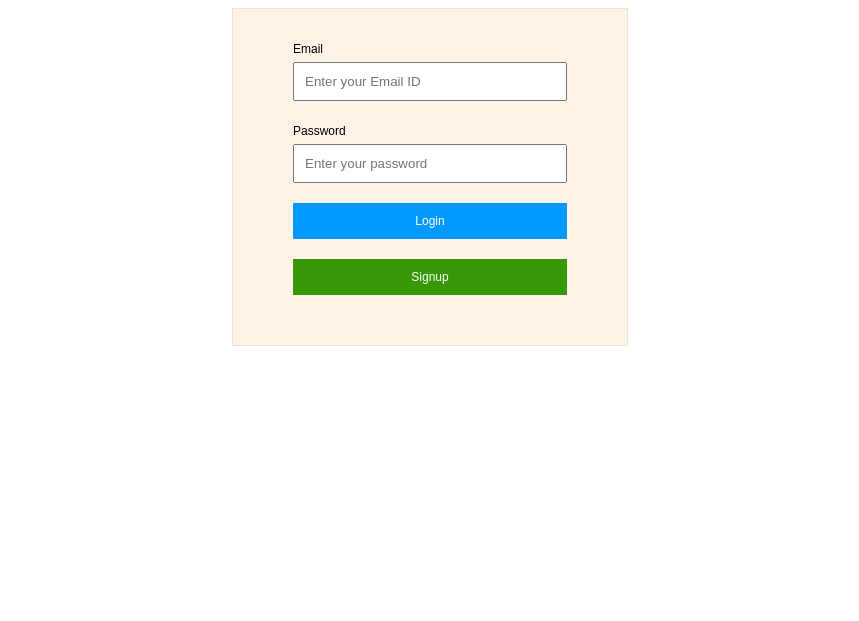
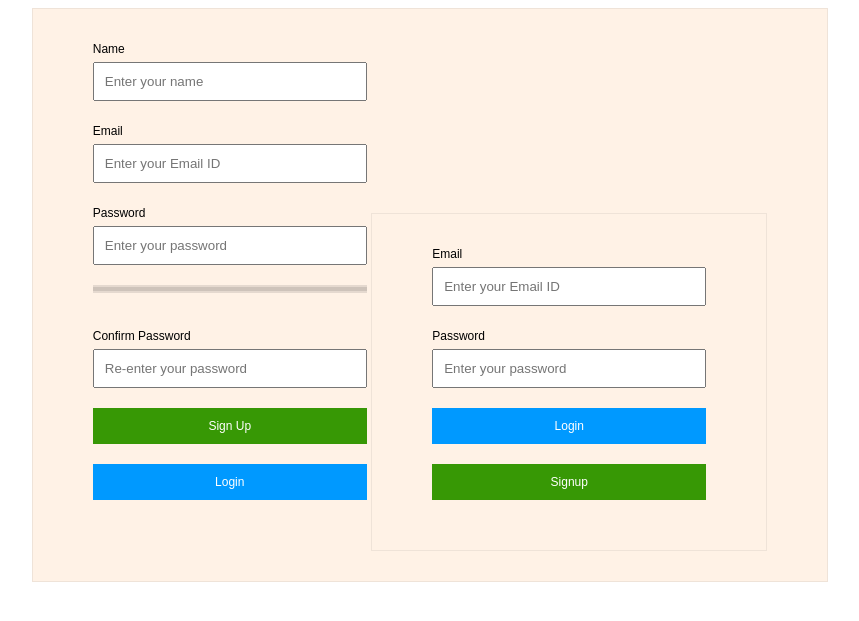
Before and after one commit to DitiroRampate/Registration-Login-using-PHP, a PHP site: page /login.php in a window 1280 px wide. Shown: the top 621 px of the page, without its empty margins (210-1069 px from the left). Run offline with PHP 8.4, Linux system fonts and the light colour scheme; some libraries are stand-ins or nearby versions.

Commit message:
Update login.php

```diff
--- a/login.php
+++ b/login.php
@@ -29,6 +29,171 @@ if (isset($_POST["submit"])) {
 <head>
 <title>Login</title>
 <link rel="stylesheet" type="text/css" href="styles.css">
+    <?php
+if (isset($_POST["submit"])) {
+    include_once 'DBConnect.php';
+
+    $name = $_POST['name'];
+    $email = $_POST['email'];
+    $password = md5($_POST['password']);
+
+    $database = new dbConnect();
+
+    $db = $database->openConnection();
+    $sql1 = "select name, email from tbl_registered_users where email='$email'";
+
+    $user = $db->query($sql1);
+    $result = $user->fetchAll();
+   // $_SESSION['emailname'] = $result[0]['email'];
+
+    if (empty($result)) {
+        $sql = "insert into tbl_registered_users (name,email, password) values('$name','$email','$password')";
+
+        $db->exec($sql);
+
+        $database->closeConnection();
+        $response = array(
+            "type" => "success",
+            "message" => "You have registered successfully.<br/><a href='login.php'>Now Login</a>."
+        );
+    } else {
+        $response = array(
+            "type" => "error",
+            "message" => "Email already in use."
+        );
+    }
+}
+?>
+<!DOCTYPE html>
+<html>
+<head>
+	<title>Sign Up</title>
+	<link rel="stylesheet" type="text/css" href="styles.css">
+	<meta name="author" content="Ditiro">
+	<meta name="viewport" content="width=device-width, initial-scale=1.0">
+
+<script>
+    function signupvalidation(){
+        var name = document.getElementById('name').value;
+        var email = document.getElementById('email').value;
+        var password = document.getElementById('password').value;
+        var confirm_pasword = document.getElementById('confirm_pasword').value;
+        var emailRegex = /^[a-zA-Z0-9.!#$%&'*+/=?^_`{|}~-]+@[a-zA-Z0-9](?:[a-zA-Z0-9-]{0,61}[a-zA-Z0-9])?(?:\.[a-zA-Z0-9](?:[a-zA-Z0-9-]{0,61}[a-zA-Z0-9])?)*$/;
+
+        var valid=true;
+
+        if(name == ""){
+            valid = false;
+            document.getElementById('name_error').innerHTML = "required.";
+        }
+
+        if(email == ""){
+            valid = false;
+            document.getElementById('email_error').innerHTML = "required.";
+        } else {
+            if(!emailRegex.test(email)){
+                valid = false;
+                document.getElementById('email_error').innerHTML = "invalid.";
+            }
+        }
+
+        if(password == "" ){
+            valid = false;
+            document.getElementById('password_error').innerHTML = "required.";
+        }
+        if(confirm_pasword == "" ){
+            valid = false;
+            document.getElementById('confirm_password_error').innerHTML = "required.";
+        }
+
+        if(password != confirm_pasword){
+            valid = false;
+            document.getElementById('confirm_password_error').innerHTML = "Both passwords must be same.";
+        }
+
+        return valid;
+    }
+    </script>
+</head>
+<script src="https://cdnjs.cloudflare.com/ajax/libs/zxcvbn/4.2.0/zxcvbn.js"></script>
+<body>
+    <div class="demo-content">
+        <?php
+        if (! empty($response)) {
+            ?>
+        <div id="response" class="<?php echo $response["type"]; ?>"><?php echo $response["message"]; ?></div>
+        <?php
+        }
+        ?>
+        <form action="" method="POST"
+            onsubmit="return signupvalidation()">
+            <div class="row">
+                <label>Name</label><span id="name_error"></span>
+                <div>
+                    <input type="text" class="form-control" name="name"
+                        id="name" placeholder="Enter your name">
+
+                </div>
+            </div>
+
+            <div class="row">
+                <label>Email</label><span id="email_error"></span>
+                <div>
+                    <input type="text" name="email" id="email"
+                        class="form-control"
+                        placeholder="Enter your Email ID">
+
+                </div>
+            </div>
+
+            <div class="row">
+                <label>Password</label><span id="password_error"></span>
+                <div>
+                    <input type="Password" name="password" id="password"
+                        class="form-control"
+                        placeholder="Enter your password">
+			<div class="row">
+				<meter max="4" id="password-strength-meter"></meter>
+				<p id="password-strength-text"></p>
+			<div>
+
+                </div>
+            </div>
+
+            <div class="row">
+                <label>Confirm Password</label><span
+                    id="confirm_password_error"></span>
+                <div>
+                    <input type="password" name="confirm_pasword"
+                        id="confirm_pasword" class="form-control"
+                        placeholder="Re-enter your password">
+
+                </div>
+            </div>
+
+
+            <div class="row">
+                <div align="center">
+                    <button type="submit" name="submit"
+                        class="btn signup">Sign Up</button>
+                </div>
+            </div>
+
+            <div class="row">
+                <div>
+                    <a href="login.php"><button type="button" name="submit"
+                        class="btn login">Login</button></a>
+                </div>
+            </div>
+
+    </div>
+
+
+
+    </form>
+    </div>
+</body>
+</html>
 <script>
     function loginvalidation(){
         var email = document.getElementById('email').value;
```
